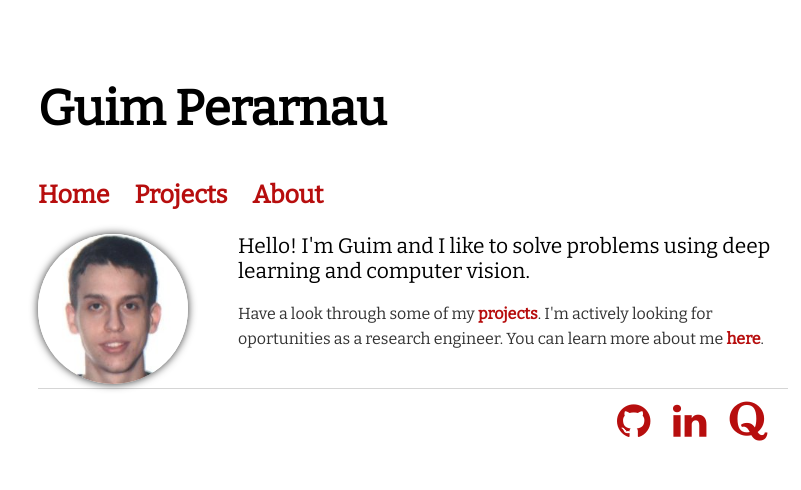
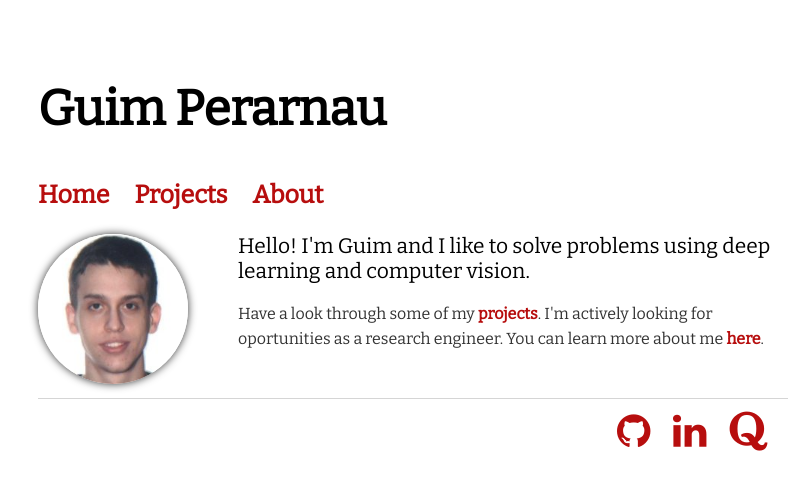
Before and after one commit to Guim3/guim3.github.io, a Jekyll site: the page built from index.html, in a window 1280 px wide. Shown: the top 490 px of the page, without its empty margins (227-1028 px from the left). Built offline with Jekyll 4.4.1, drawn with Linux system fonts in a browser that asks for light colours.

Commit message:
Adjust padding

```diff
--- a/css/main.css
+++ b/css/main.css
@@ -33,8 +33,8 @@ div.home_intro {
 }
 
 .home_content {
-  padding: 0 0 20px 200px; /* 200px being the width of the image + how much space you want to put between it and your text */
-  /*20px is the bottom padding to prevent the footer to be too much above, as the actual text height is lower than the image height.*/
+  padding: 0 0 30px 200px; /* 200px being the width of the image + how much space you want to put between it and your text */
+  /*30px is the bottom padding to prevent the footer to be too much above, as the actual text height is lower than the image height.*/
   position: relative; /* So the imageis relative to this */
 }
 
```
